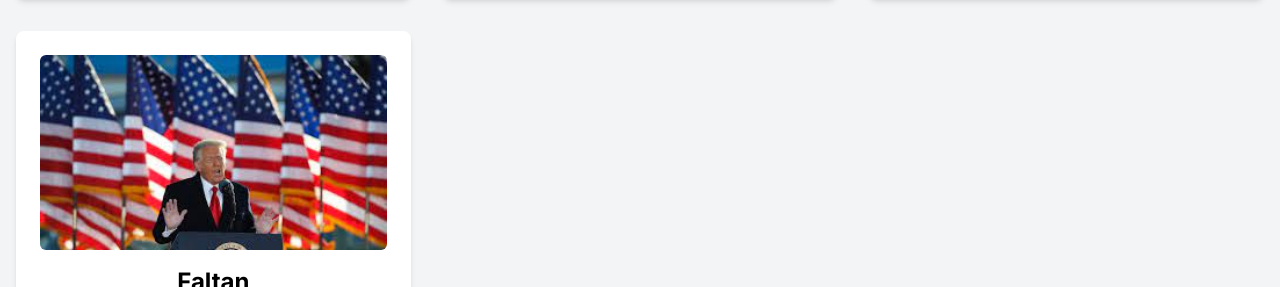
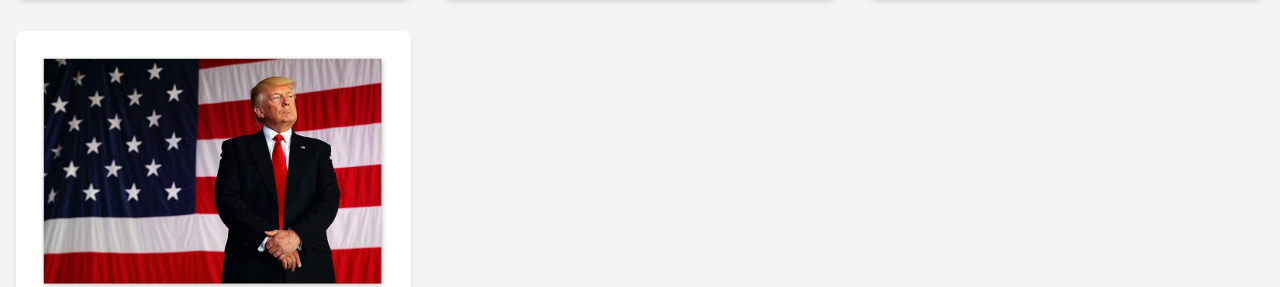
Before and after one commit to ezevazquez/countdown, a Next.js app: page / in a window 1280 px wide. Shown: the part 513-800 px from the top of the page. Built offline with nearby package versions, Linux system fonts and the light colour scheme.

Commit message:
add niqi to countdown 2

```diff
--- a/app/pages/index.tsx
+++ b/app/pages/index.tsx
@@ -6,7 +6,7 @@ const vacations = [
   { name: 'Eze', date: '2024-08-20T03:00:00', image: '/puntacana.jpg' },
   { name: 'Ari', date: '2024-08-19T20:00:00', image: '/snow.jpg' },
   { name: 'Jesi', date: '2024-08-14T23:21:00', image: '/europa.jpg' },
-  { name: 'Niqi', date: '2024-10-03T21:00:00', image: '/usa.jpeg' },
+  { name: 'Niqi', date: '2024-10-03T21:00:00', image: '/usa.jpg' },
 ];
 
 export default function Home() {
@@ -22,7 +22,7 @@ export default function Home() {
             <Image
               src={vacation.image}
               alt={`Destino de ${vacation.name}`}
-              width={500}
+              width={600}
               height={300}
               className="rounded-md mb-4"
             />
```
Also changed, not shown: public/usa.jpeg (deleted), public/usa.jpg (added).
